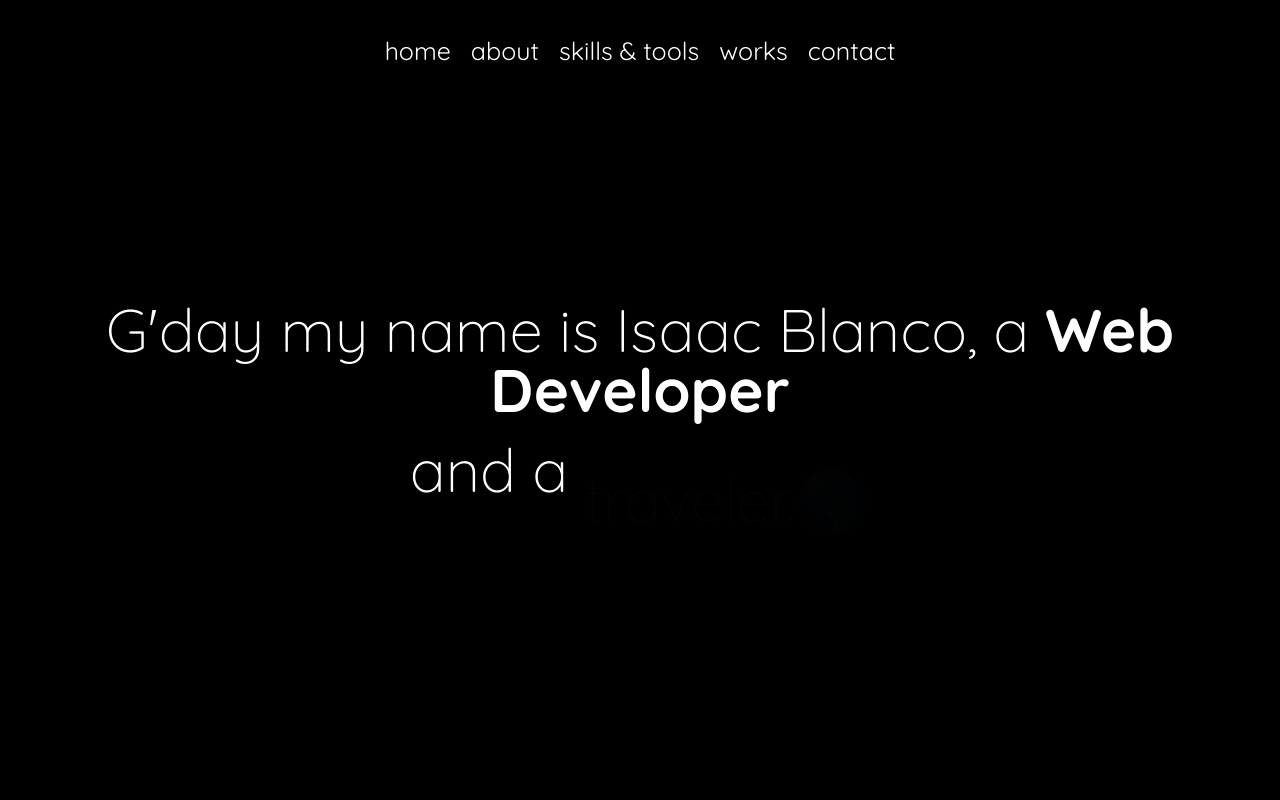
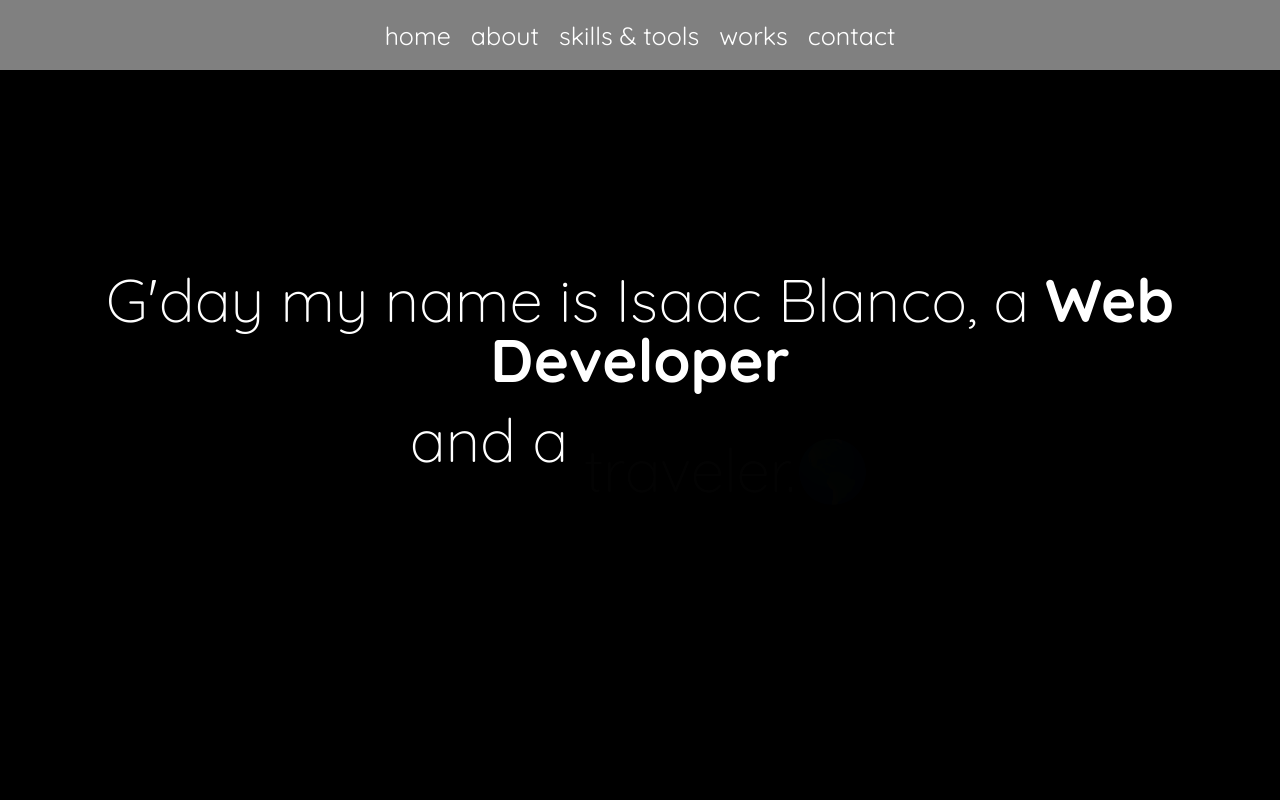
Before and after one commit to AlejandroBlanco2001/Portfolio, a React (Vite) app: page / in a window 1280 px wide. Shown: the top 800 px of the page. Built offline with nearby package versions, Linux system fonts and the light colour scheme.

Commit message:
fix navbar

```diff
--- a/src/styles/index.scss
+++ b/src/styles/index.scss
@@ -116,7 +116,9 @@ nav{
     position: sticky;
     top: 0;
     width: 100%;
-    height: 100px;
+    height: 70px;
+    background-color: #808080;
+    z-index: 99;
     ul{
         display: flex;
         justify-content: center;
@@ -128,7 +130,7 @@ nav{
             font-weight: 400;
 
             a{
-                color: #ffffff;
+                color: white;
                 text-decoration: underline 3px rgba(251, 35, 118,0);
                 text-underline-offset: 10px;
                 transition: text-decoration-color 0.7s;
@@ -185,6 +187,7 @@ nav{
         gap: 50px;
 
         img{
+
             width: 250px;
             height: 250px;
             border-radius: 50%;
@@ -242,6 +245,7 @@ nav{
         gap: 40px 0px;
         .grid-skills-item{
             img{
+
                 width: 35px;
                 height: 35px;
                 margin: auto;
@@ -309,8 +313,8 @@ nav{
                     width: 100%;
                     text-align: center;
                     margin-top: 20px;
-                    font-size: 20px;
-                    font-weight: 400;
+                    font-size: 16   px;
+                    font-weight: 300;
                     line-height: 40px;
                 }
             }
@@ -425,6 +429,7 @@ footer{
     .about-section{
         .about-wrapper{
             img{
+
                 width: 270px;
                 height: 270px;
             }
@@ -445,6 +450,7 @@ footer{
             grid-template-columns: repeat(5, 1fr);
             .grid-skills-item{
                 img{
+
                     width: 70px !important;
                     height: 70px !important;
                 }
@@ -472,6 +478,7 @@ footer{
                     }
                 }
                 img{
+
                     width: 469px;
                     height: 550px;
                 }
@@ -510,6 +517,7 @@ footer{
         .about-wrapper{
             flex-direction: row;
             img{
+
                 width: 350px;
                 height: 350px;
             }
```
